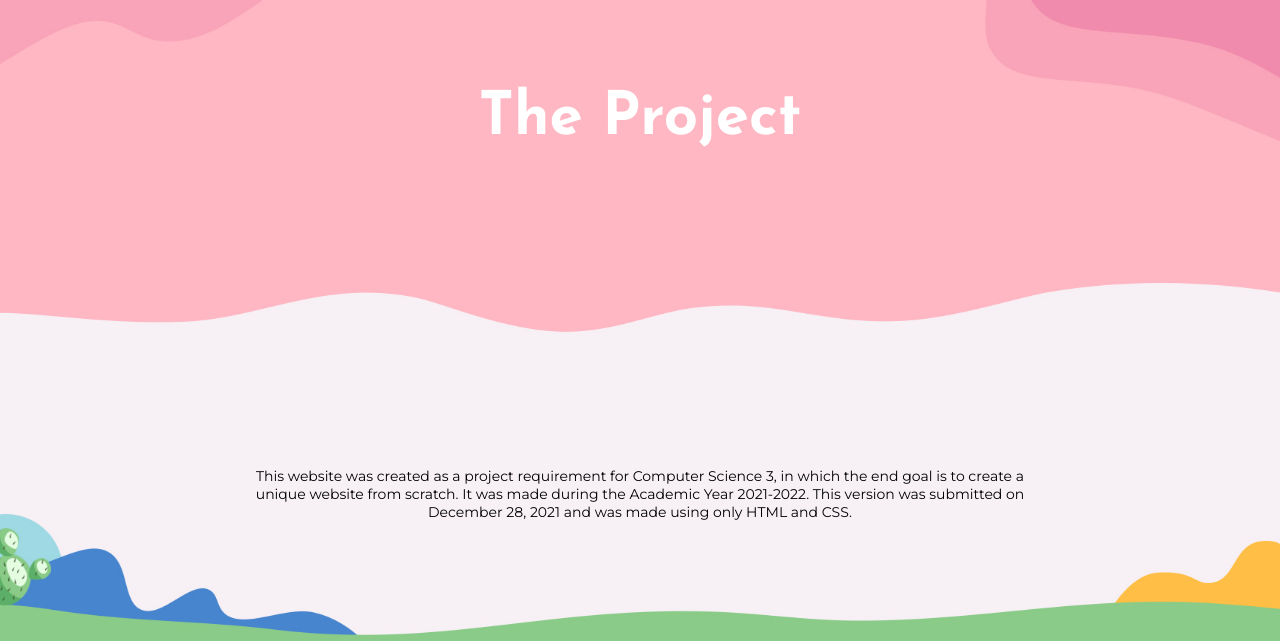
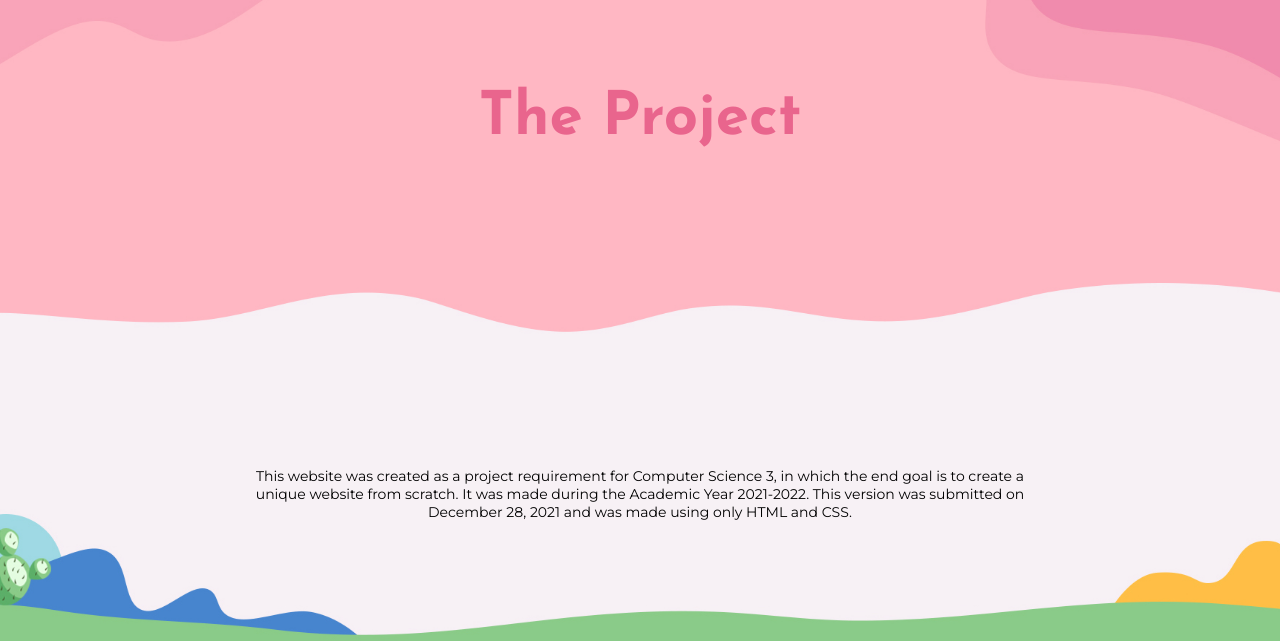
Before and after one commit to acllant/2QProjRbLlantero, a plain HTML site: page htdocs/project.html in a window 1280 px wide. In both pictures the pointer is over the link 640 px from the left and 205 px from the top of the page. Shown: the part 86-727 px from the top of the page. Drawn offline with Linux system fonts and the light colour scheme.

Commit message:
Update styles_project.css

```diff
--- a/css/styles_project.css
+++ b/css/styles_project.css
@@ -59,6 +59,11 @@ header {
   color: white;
   transform: translateY(0px);
   animation: float 3s ease-in-out infinite;
+}
+
+.title a:hover {
+  color: #e9658d;
+  transition: 0.2s ease-in-out;
 }
 
 @keyframes float {
```
